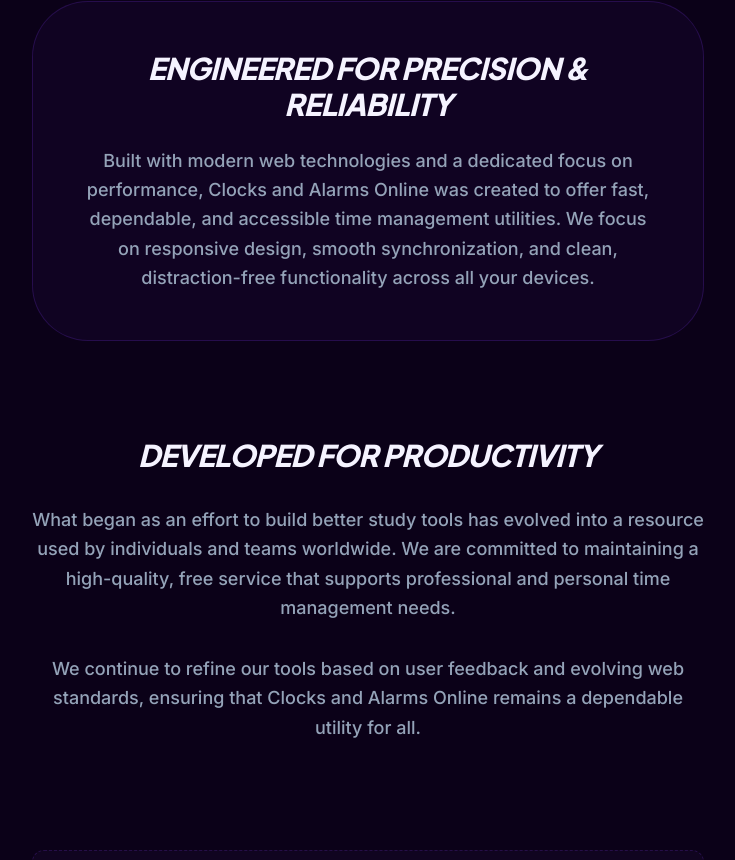
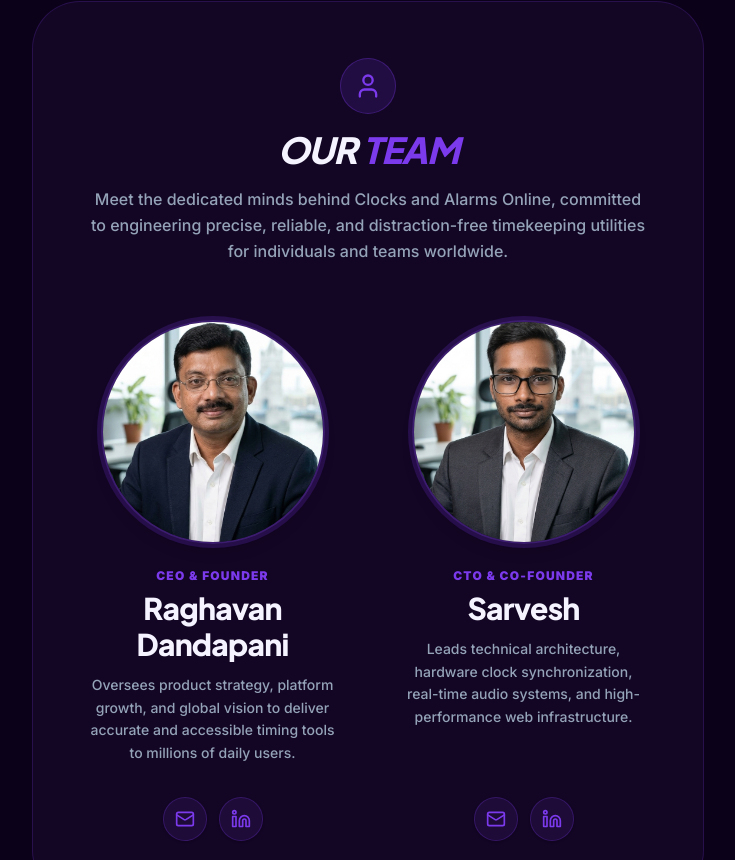
Before and after one commit to Bhairavi-pro1/clocksandalaramsonline, a Next.js app: page /about in a window 1280 px wide. Shown: the part 1720-2580 px from the top of the page, without its empty margins (320-1055 px from the left). Built offline with nearby package versions, Linux system fonts and the light colour scheme; no server answers.

Commit message:
our team section

```diff
--- a/app/about/page.tsx
+++ b/app/about/page.tsx
@@ -1,5 +1,6 @@
 import { Zap, Shield, Globe, Clock, Cpu, Layout } from 'lucide-react'
 import AdBanner from '@/components/ui/AdBanner'
+import TeamSection from '@/components/ui/TeamSection'
 
 export default function AboutPage() {
   return (
@@ -78,7 +79,10 @@
         </div>
       </section>
 
-      {/* 4. Expertise & Authorship */}
+      {/* 4. Our Team Section (CEO & CTO) */}
+      <TeamSection />
+
+      {/* 5. Expertise & Authorship */}
       <section className="bg-primary/5 border border-primary/20 p-5 sm:p-10 md:p-12 rounded-2xl sm:rounded-[3.5rem] mt-8 sm:mt-12 md:mt-16 max-w-4xl mx-auto">
         <h2 className="text-2xl sm:text-3xl font-black text-foreground tracking-tight uppercase italic mb-3 sm:mb-6 text-center">Engineered for Precision & Reliability</h2>
         <p className="text-sm sm:text-lg text-muted leading-relaxed font-medium text-center">
@@ -86,7 +90,7 @@
         </p>
       </section>
 
-      {/* 5. Vision Section */}
+      {/* 6. Vision Section */}
       <section className="max-w-4xl mx-auto text-center space-y-4 sm:space-y-8">
         <h2 className="text-2xl sm:text-3xl font-black text-foreground tracking-tight uppercase italic">Developed for Productivity</h2>
         <p className="text-sm sm:text-lg text-muted leading-relaxed font-medium">
@@ -97,7 +101,7 @@
         </p>
       </section>
 
-      {/* 5. Ad Banner Placeholder */}
+      {/* 7. Ad Banner Placeholder */}
       <AdBanner />
     </div>
   )
--- /dev/null
+++ b/components/ui/TeamSection.tsx
@@ -0,0 +1,157 @@
+'use client'
+
+import { useState } from 'react'
+import { User, Mail, Linkedin } from 'lucide-react'
+
+interface TeamMember {
+  id: string
+  name: string
+  role: string
+  title: string
+  bio: string
+  email: string
+  linkedin: string
+  imageSrc: string
+  initials: string
+  objectPosition: string
+  scale?: number
+}
+
+const teamMembers: TeamMember[] = [
+  {
+    id: 'ceo',
+    name: 'Raghavan Dandapani',
+    role: 'CEO & Founder',
+    title: 'Executive Leadership & Product Vision',
+    bio: 'Oversees product strategy, platform growth, and global vision to deliver accurate and accessible timing tools to millions of daily users.',
+    email: 'bhairavi.co@gmail.com',
+    linkedin: 'https://www.linkedin.com/in/raghavan-dan/', // <-- CEO LinkedIn URL here
+    imageSrc: '/assets/team-ceo.png',
+    initials: 'CEO',
+    objectPosition: '50% 28%',
+    scale: 1.35
+  },
+  {
+    id: 'cto',
+    name: 'Sarvesh',
+    role: 'CTO & Co-Founder',
+    title: 'Architecture & Technical Engineering',
+    bio: 'Leads technical architecture, hardware clock synchronization, real-time audio systems, and high-performance web infrastructure.',
+    email: 'ssvvb2004@gmail.com',
+    linkedin: 'https://www.linkedin.com/in/sarvesh8939/', // <-- CTO LinkedIn URL here
+    imageSrc: '/assets/team-cto.png',
+    initials: 'CTO',
+    objectPosition: '50% 28%',
+    scale: 1.35
+  }
+]
+
+function MemberAvatar({ member }: { member: TeamMember }) {
+  const [imageError, setImageError] = useState(false)
+
+  return (
+    <div className="relative w-44 h-44 sm:w-52 sm:h-52 md:w-56 md:h-56 mx-auto mb-6 rounded-full overflow-hidden border-2 border-primary/30 ring-4 ring-primary/10 dark:ring-primary/20 shadow-lg bg-secondary/50 flex items-center justify-center">
+      {!imageError ? (
+        <div className="w-full h-full overflow-hidden flex items-center justify-center">
+          <img
+            src={member.imageSrc}
+            alt={member.name}
+            className="w-full h-full object-cover"
+            style={{
+              objectPosition: member.objectPosition,
+              transform: member.scale ? `scale(${member.scale})` : undefined,
+              transformOrigin: 'center center'
+            }}
+            onError={() => setImageError(true)}
+          />
+        </div>
+      ) : (
+        <div className="w-full h-full flex flex-col items-center justify-center bg-primary/10 text-primary">
+          <User className="w-12 h-12 text-primary mb-1 opacity-80" />
+          <span className="text-xs font-black tracking-wider text-primary uppercase">
+            {member.initials}
+          </span>
+        </div>
+      )}
+    </div>
+  )
+}
+
+export default function TeamSection() {
+  return (
+    <section className="bg-card border border-card-border p-6 sm:p-10 md:p-14 rounded-2xl sm:rounded-[3rem]">
+      {/* Section Header */}
+      <div className="text-center max-w-2xl mx-auto space-y-3 sm:space-y-4 mb-10 sm:mb-14">
+        {/* Circular Icon matching reference */}
+        <div className="w-12 h-12 sm:w-14 sm:h-14 mx-auto rounded-full bg-primary/15 border border-primary/30 flex items-center justify-center text-primary">
+          <User className="w-6 h-6 sm:w-7 sm:h-7" />
+        </div>
+
+        <h2 className="text-2xl sm:text-3xl md:text-4xl font-black text-foreground tracking-tight uppercase italic">
+          Our <span className="text-primary italic">Team</span>
+        </h2>
+
+        <p className="text-sm sm:text-base text-muted leading-relaxed font-medium">
+          Meet the dedicated minds behind Clocks and Alarms Online, committed to engineering precise, reliable, and distraction-free timekeeping utilities for individuals and teams worldwide.
+        </p>
+      </div>
+
+      {/* Team Grid (Seamless layout without individual outer boxes) */}
+      <div className="grid grid-cols-1 md:grid-cols-2 gap-10 sm:gap-12 md:gap-16 max-w-4xl mx-auto">
+        {teamMembers.map((member) => (
+          <div
+            key={member.id}
+            className="flex flex-col items-center text-center justify-between"
+          >
+            {/* Content */}
+            <div className="w-full flex flex-col items-center">
+              <MemberAvatar member={member} />
+
+              {/* Role */}
+              <p className="text-xs font-black uppercase tracking-widest text-primary mb-1.5">
+                {member.role}
+              </p>
+
+              {/* Name */}
+              <h3 className="text-2xl sm:text-3xl font-black text-foreground tracking-tight mb-3">
+                {member.name}
+              </h3>
+
+              {/* Bio */}
+              <p className="text-xs sm:text-sm text-muted font-medium leading-relaxed max-w-sm mx-auto mb-6">
+                {member.bio}
+              </p>
+            </div>
+
+            {/* Circular Social Actions (Mail & LinkedIn) */}
+            <div className="w-full pt-2 flex items-center justify-center gap-3">
+              {/* Email Circle */}
+              <a
+                href={`mailto:${member.email}?subject=Inquiry for ${member.name} (${member.role}) - Clocks and Alarms Online`}
+                className="w-10 h-10 sm:w-11 sm:h-11 rounded-full bg-primary/10 text-primary border border-primary/25 flex items-center justify-center shadow-sm hover:bg-primary/20 transition-colors"
+                aria-label={`Send direct email to ${member.name} (${member.role})`}
+                title={`Email ${member.name}`}
+              >
+                <Mail className="w-4 h-4 sm:w-5 sm:h-5 flex-shrink-0" />
+              </a>
+
+              {/* LinkedIn Circle */}
+              {member.linkedin && (
+                <a
+                  href={member.linkedin}
+                  target="_blank"
+                  rel="noopener noreferrer"
+                  className="w-10 h-10 sm:w-11 sm:h-11 rounded-full bg-primary/10 text-primary border border-primary/25 flex items-center justify-center shadow-sm hover:bg-primary/20 transition-colors"
+                  aria-label={`View LinkedIn profile of ${member.name}`}
+                  title={`LinkedIn - ${member.name}`}
+                >
+                  <Linkedin className="w-4 h-4 sm:w-5 sm:h-5 flex-shrink-0" />
+                </a>
+              )}
+            </div>
+          </div>
+        ))}
+      </div>
+    </section>
+  )
+}
```
Also changed, not shown: public/assets/team-ceo.png (added), public/assets/team-cto.png (added).
